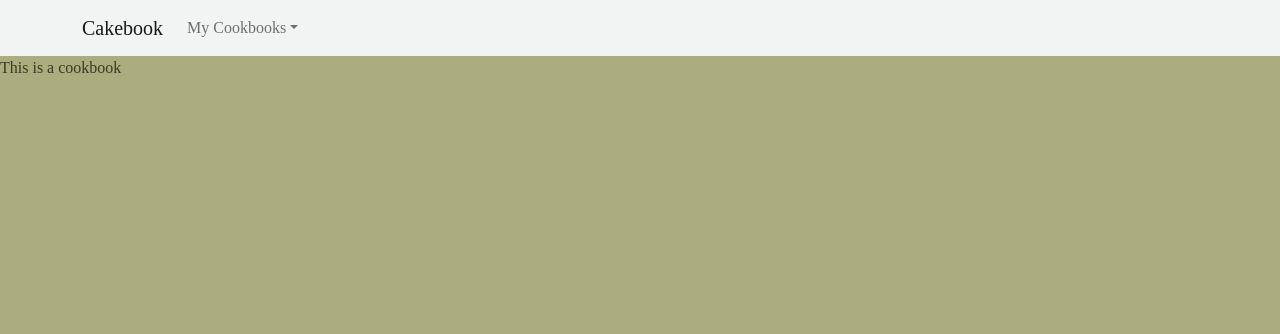
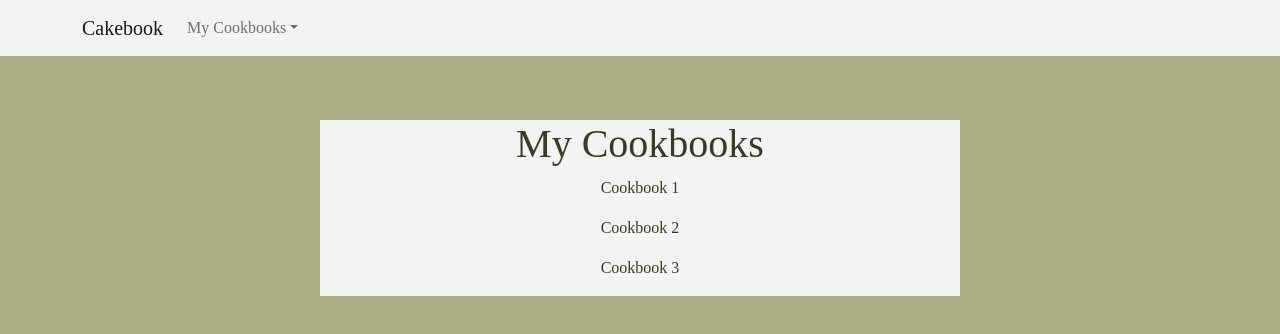
Before and after one commit to okasten-depaul/cakebook-frontend, a React (Create React App) app: page /cookbooks in a window 1280 px wide. Shown: the top 334 px of the page. Built offline with nearby package versions, Linux system fonts and the light colour scheme.

Commit message:
basic cookbooks index page

```diff
--- a/src/Cookbook.js
+++ b/src/Cookbook.js
@@ -1,7 +1,8 @@
 function Cookbook() {
+
 	return(
 		<div>
-			This is a cookbook
+			This is a single cookbook
 		</div>
 	)
 }
--- /dev/null
+++ b/src/Cookbooks.js
@@ -0,0 +1,20 @@
+import ListGroup from "react-bootstrap/ListGroup";
+import * as cookbooksAPI from "./api/cookbook";
+
+
+const createCookbooksList =() => {
+  const cookbooks = cookbooksAPI.getCookbooks();
+  return cookbooks.map(cookbook => <p className="centerItem" key={cookbook.id}>{cookbook.name}</p>)
+}
+
+function Cookbooks() {
+  return (
+    <div className="centerContainer">
+      <h1 className="title">My Cookbooks</h1>
+      {createCookbooksList()}
+    </div>
+
+  )
+}
+
+export default Cookbooks;
--- a/src/components/Header.js
+++ b/src/components/Header.js
@@ -8,12 +8,13 @@ import * as cookbooksAPI from "../api/cookbook";
 const cookbookDropdownItems = () => {
 
   const cookbooks = cookbooksAPI.getCookbooks();
-  const dropdownItems = cookbooks.map(cookbook => <NavDropdown.Item id={cookbook.id} href={`cookbooks/${cookbook.id}`}>{cookbook.name}</NavDropdown.Item>);
+  const dropdownItems = cookbooks.map(cookbook => <NavDropdown.Item key={cookbook.id} href={`cookbooks/${cookbook.id}`}>{cookbook.name}</NavDropdown.Item>);
 
   dropdownItems.push(
     [
       <NavDropdown.Divider />,
-      <NavDropdown.Item href="cookbooks/new">Create New Cookbook</NavDropdown.Item>
+      <NavDropdown.Item key="all" href="cookbooks">View All Cookbooks</NavDropdown.Item>,
+      <NavDropdown.Item key="new" href="cookbooks/new">Create New Cookbook</NavDropdown.Item>
     ]
   )
 
--- a/src/custom.scss
+++ b/src/custom.scss
@@ -32,3 +32,22 @@ $font-family-sans-serif: Mate;
 
 
 @import '~bootstrap/scss/bootstrap.scss';
+
+.centerContainer {
+    display: flex;
+    flex-direction: column;
+    justify-content: center;
+    max-width: 50%;
+    max-height: 50%;
+    margin-left: 25%;
+    margin-top: 5%;
+    background-color: #F2F4F3;
+}
+
+.title {
+    text-align: center;
+}
+.centerItem {
+    align-self: center;
+    text-align: center;
+}
--- /dev/null
+++ b/src/index.css
@@ -0,0 +1,13 @@
+body {
+  margin: 0;
+  font-family: -apple-system, BlinkMacSystemFont, 'Segoe UI', 'Roboto', 'Oxygen',
+    'Ubuntu', 'Cantarell', 'Fira Sans', 'Droid Sans', 'Helvetica Neue',
+    sans-serif;
+  -webkit-font-smoothing: antialiased;
+  -moz-osx-font-smoothing: grayscale;
+}
+
+code {
+  font-family: source-code-pro, Menlo, Monaco, Consolas, 'Courier New',
+    monospace;
+}
--- a/src/index.js
+++ b/src/index.js
@@ -8,6 +8,7 @@ import {
 import './custom.scss';
 import App from './App';
 import Cookbook from './Cookbook';
+import Cookbooks from './Cookbooks';
 import reportWebVitals from './reportWebVitals';
 
 const root = ReactDOM.createRoot(document.getElementById('root'));
@@ -15,7 +16,9 @@ root.render(
   <BrowserRouter>
     <Routes>
       <Route path="/" element={<App />}>
-        <Route path="cookbooks" element={<Cookbook />}/>
+        <Route path="cookbooks" element={<Cookbooks />}>
+          <Route path="cookbooks/:cookbookId" element={<Cookbook />}/>
+        </Route>
       </Route>
     </Routes>
   </BrowserRouter>
```
Also changed, not shown: src/App.css (added, +38 -0 lines).
